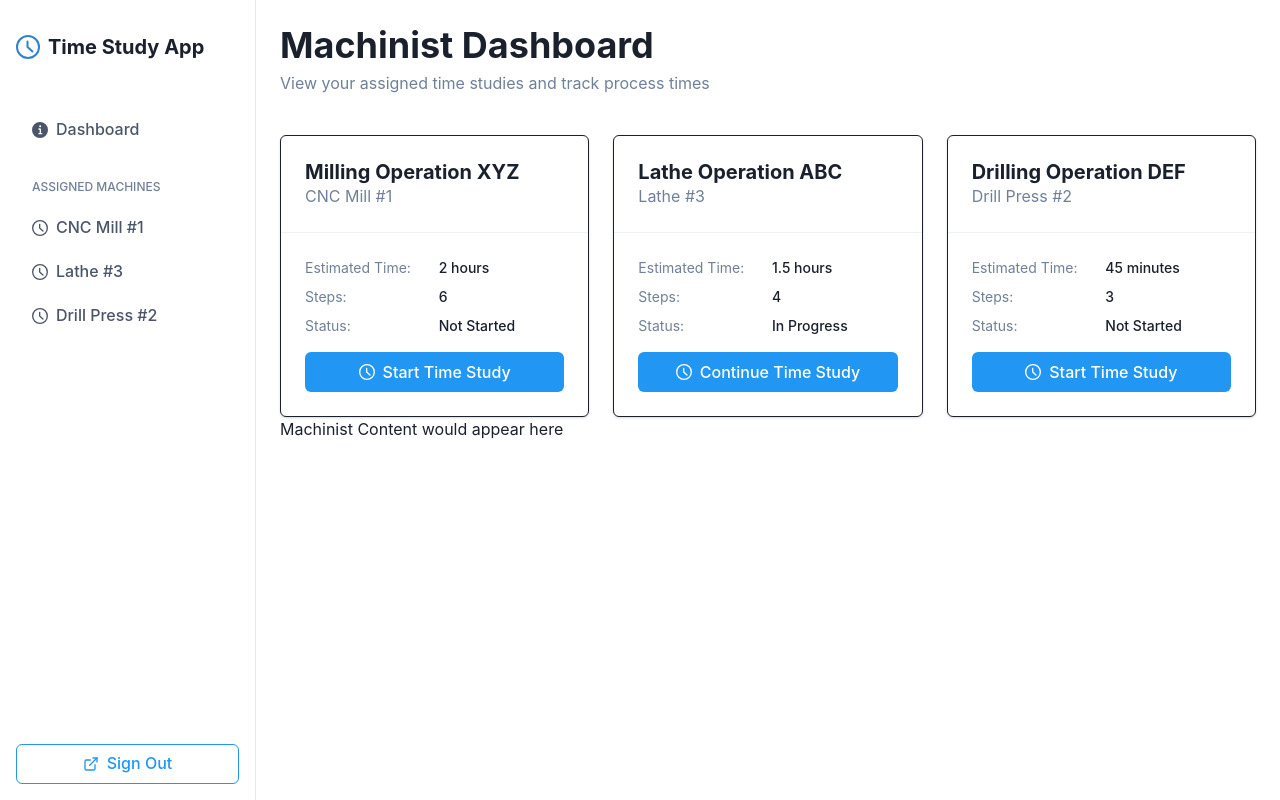
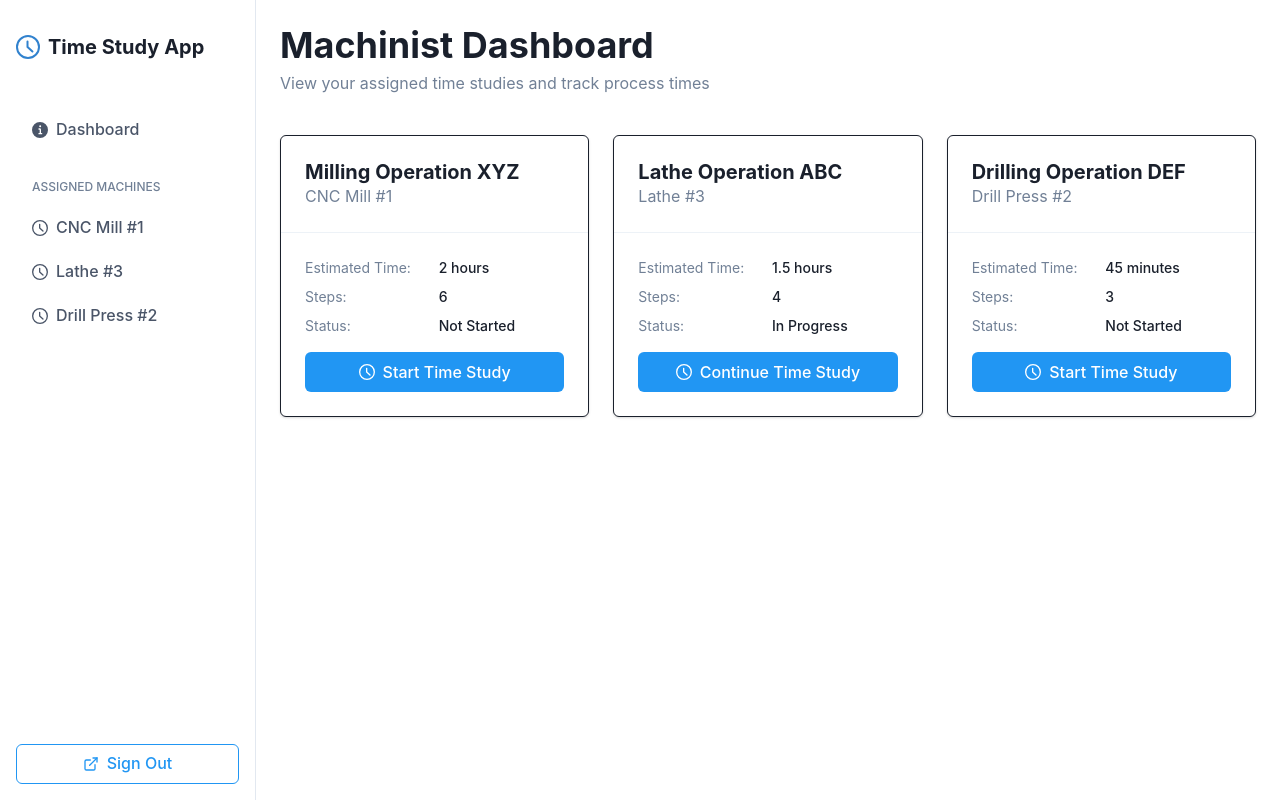
Before and after one commit to mollysandler/TimeStudy, a React (Vite) app in the folder time-study-app/: page /machinist in a window 1280 px wide. Built offline with nearby package versions, Linux system fonts and the light colour scheme.

Commit message:
removed a placeholder line

```diff
--- a/time-study-app/src/layouts/MachinistLayout.jsx
+++ b/time-study-app/src/layouts/MachinistLayout.jsx
@@ -8,7 +8,6 @@ export default function MachinistLayout() {
       <MachinistSidebar />
       <Box flex="1" p={6}>
         <Outlet />
-        <Box>Machinist Content would appear here</Box>
       </Box>
     </Flex>
   );
```
